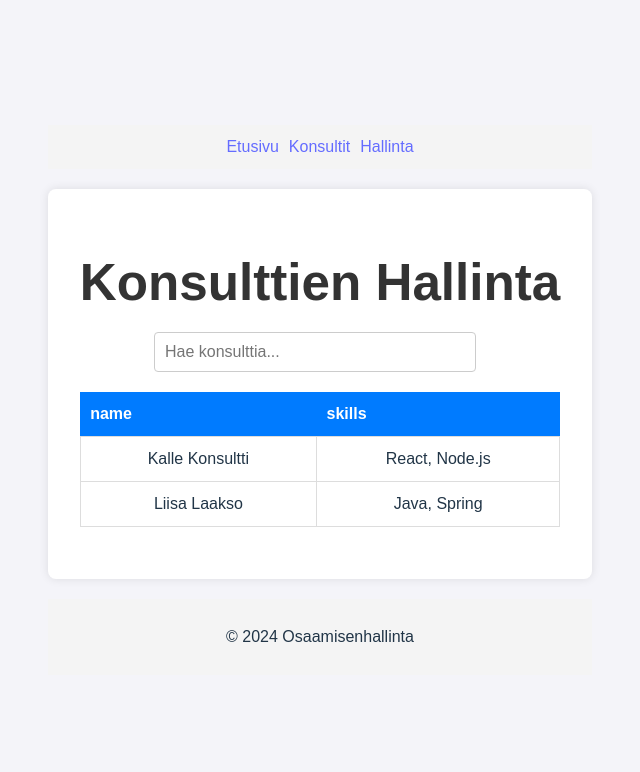
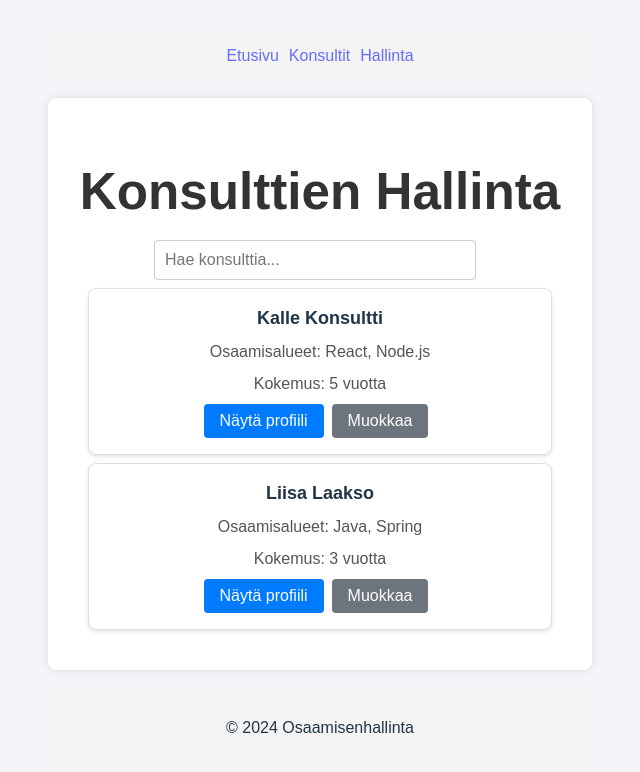
Before and after one commit to EKuuselaa/ConsultWizard, a React (Vite) app: page /consultants in a window 1280 px wide. Shown: the top 772 px of the page, without its empty margins (320-960 px from the left). Built offline with nearby package versions, Linux system fonts and the light colour scheme.

Commit message:
feat: enhance ConsultantCard with profile viewing and editing functionality; add ProfileCard component

```diff
--- a/src/components/cards/ConsultantCard.css
+++ b/src/components/cards/ConsultantCard.css
@@ -1,24 +1,39 @@
 .consultant-card {
-    padding: 15px;
-    border: 1px solid #eee;
-    border-radius: 4px;
-    margin-bottom: 10px;
+  border: 1px solid #ddd;
+  border-radius: 8px;
+  padding: 16px;
+  margin: 8px;
   background-color: #fff;
-    box-shadow: 0 0 5px rgba(0, 0, 0, 0.1);
+  box-shadow: 0 2px 4px rgba(0, 0, 0, 0.1);
 }
 
-  .consultant-name {
+.consultant-card__title {
   font-size: 18px;
   font-weight: bold;
-    color: #333;
+  margin-bottom: 8px;
 }
 
-  .consultant-skills {
-    color: #666;
-    font-size: 14px;
+.consultant-card__skills,
+.consultant-card__experience {
+  color: #555;
+  margin-bottom: 8px;
 }
 
-  .consultant-experience {
-    color: #999;
-    font-size: 12px;
+.consultant-card__button {
+  margin-right: 8px;
+  padding: 8px 16px;
+  background-color: #007bff;
+  color: #fff;
+  border: none;
+  border-radius: 4px;
+  cursor: pointer;
 }
+
+.consultant-card__button--edit {
+  background-color: #6c757d;
+}
+
+.consultant-card__button:disabled {
+  background-color: #ccc;
+  cursor: not-allowed;
+}
--- a/src/components/cards/ConsultantCard.jsx
+++ b/src/components/cards/ConsultantCard.jsx
@@ -1,12 +1,16 @@
 import React from 'react';
 import './ConsultantCard.css';
 
-const ConsultantCard = ({ name, skills, experience }) => {
+const ConsultantCard = ({ name, skills, experience, onViewProfile, onEdit }) => {
   return (
     <div className="consultant-card">
-      <div className="consultant-name">{name}</div>
-      <div className="consultant-skills">Skills: {skills.join(', ')}</div>
-      <div className="consultant-experience">Experience: {experience} years</div>
+      <div className="consultant-card__title">{name}</div>
+      <div className="consultant-card__skills">Osaamisalueet: {skills}</div>
+      <div className="consultant-card__experience">Kokemus: {experience} vuotta</div>
+      <button className="consultant-card__button" onClick={onViewProfile}>Näytä profiili</button>
+      <button className="consultant-card__button consultant-card__button--edit" onClick={onEdit}>
+        Muokkaa
+      </button>
     </div>
   );
 };
--- /dev/null
+++ b/src/components/cards/ProfileCard.css
@@ -0,0 +1,32 @@
+.profile-card {
+    border: 1px solid #ddd;
+    border-radius: 8px;
+    padding: 24px;
+    margin: 16px auto;
+    background-color: #fff;
+    box-shadow: 0 4px 8px rgba(0, 0, 0, 0.1);
+    max-width: 400px;
+  }
+
+  .profile-card__name {
+    font-size: 22px;
+    font-weight: bold;
+    margin-bottom: 16px;
+  }
+
+  .profile-card__skills {
+    margin-bottom: 16px;
+  }
+
+  .profile-card__bio {
+    font-style: italic;
+    color: #555;
+    margin-bottom: 16px;
+  }
+
+  .profile-card__contact {
+    margin-top: 16px;
+    padding: 10px;
+    background-color: #f1f1f1;
+    border-radius: 4px;
+  }
--- /dev/null
+++ b/src/components/cards/ProfileCard.jsx
@@ -0,0 +1,18 @@
+import React from 'react';
+import './ProfileCard.css';
+
+const ProfileCard = ({ name, skills, bio, contactInfo }) => {
+  return (
+    <div className="profile-card">
+      <div className="profile-card__name">{name}</div>
+      <div className="profile-card__skills"><strong>Osaamisalueet:</strong> {skills}</div>
+      <div className="profile-card__bio"><strong>Bio:</strong> {bio}</div>
+      <div className="profile-card__contact">
+        <strong>Yhteystiedot:</strong>
+        <p>{contactInfo}</p>
+      </div>
+    </div>
+  );
+};
+
+export default ProfileCard;
--- a/src/pages/ConsultantsPage.jsx
+++ b/src/pages/ConsultantsPage.jsx
@@ -1,21 +1,35 @@
 import React, { useState, useEffect } from 'react';
 import './ConsultantsPage.css';
-import SearchBar from '../components/ui/searchbar';
+import SearchBar from '../components/ui/SearchBar';
 import Table from '../components/ui/Table';
+import ConsultantCard from '../components/cards/ConsultantCard';
+import ProfileCard from '../components/cards/ProfileCard';
 
 const ConsultantsPage = () => {
   const [searchTerm, setSearchTerm] = useState('');
   const [isLoading, setIsLoading] = useState(false);
   const [consultants, setConsultants] = useState([
-    { name: 'Kalle Konsultti', skills: 'React, Node.js' },
-    { name: 'Liisa Laakso', skills: 'Java, Spring' },
+    { id: 1, name: 'Kalle Konsultti', skills: 'React, Node.js', bio: 'Kokenut React-kehittäjä', contactInfo: 'kalle@example.com', experience: 5 },
+    { id: 2, name: 'Liisa Laakso', skills: 'Java, Spring', bio: 'Spring-asiantuntija ja ohjelmistokehittäjä', contactInfo: 'liisa@example.com', experience: 3 },
   ]);
+
+  const [selectedConsultant, setSelectedConsultant] = useState(null); // Profiilin avaamiseksi
 
   const filteredConsultants = consultants.filter((c) =>
     c.name.toLowerCase().includes(searchTerm.toLowerCase())
   );
 
   const columns = ['name', 'skills'];
+
+  // Toiminto, kun konsultin profiili avataan
+  const handleViewProfile = (id) => {
+    const consultant = consultants.find((c) => c.id === id);
+    setSelectedConsultant(consultant);
+  };
+
+  const handleCloseProfile = () => {
+    setSelectedConsultant(null); // Sulkee profiilikortin
+  };
 
   return (
     <div>
@@ -25,10 +39,35 @@ const ConsultantsPage = () => {
         value={searchTerm}
         onChange={setSearchTerm}
       />
+
       {isLoading ? (
         <Spinner />
+      ) : selectedConsultant ? (
+        // Näytetään ProfileCard, jos konsultti on valittu
+        <div>
+          <ProfileCard
+            name={selectedConsultant.name}
+            skills={selectedConsultant.skills}
+            bio={selectedConsultant.bio}
+            contactInfo={selectedConsultant.contactInfo}
+          />
+          <button onClick={handleCloseProfile} className="close-profile-button">
+            Sulje
+          </button>
+        </div>
       ) : (
-        <Table columns={columns} data={filteredConsultants} />
+        // Näytetään ConsultantCard-lista, jos profiilia ei ole valittu
+        <div className="consultant-cards">
+          {filteredConsultants.map((consultant) => (
+            <ConsultantCard
+              key={consultant.id}
+              name={consultant.name}
+              skills={consultant.skills}
+              experience={consultant.experience}
+              onViewProfile={() => handleViewProfile(consultant.id)} // Profiilin katselutoiminto
+            />
+          ))}
+        </div>
       )}
     </div>
   );
```
Also changed, not shown: src/components/cards/TeamCard.css (added, +32 -0 lines), src/components/cards/TeamCard.jsx (added, +15 -0 lines). Lines whose indentation alone changed are shown as unchanged.
